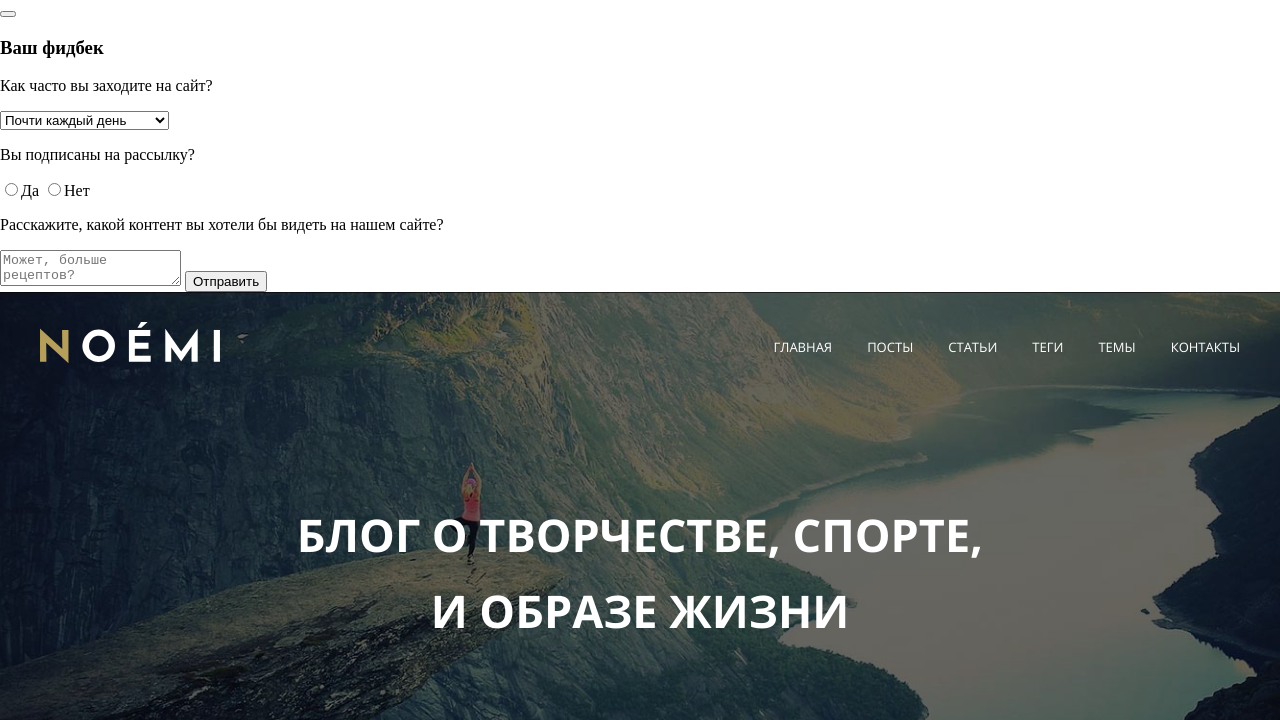
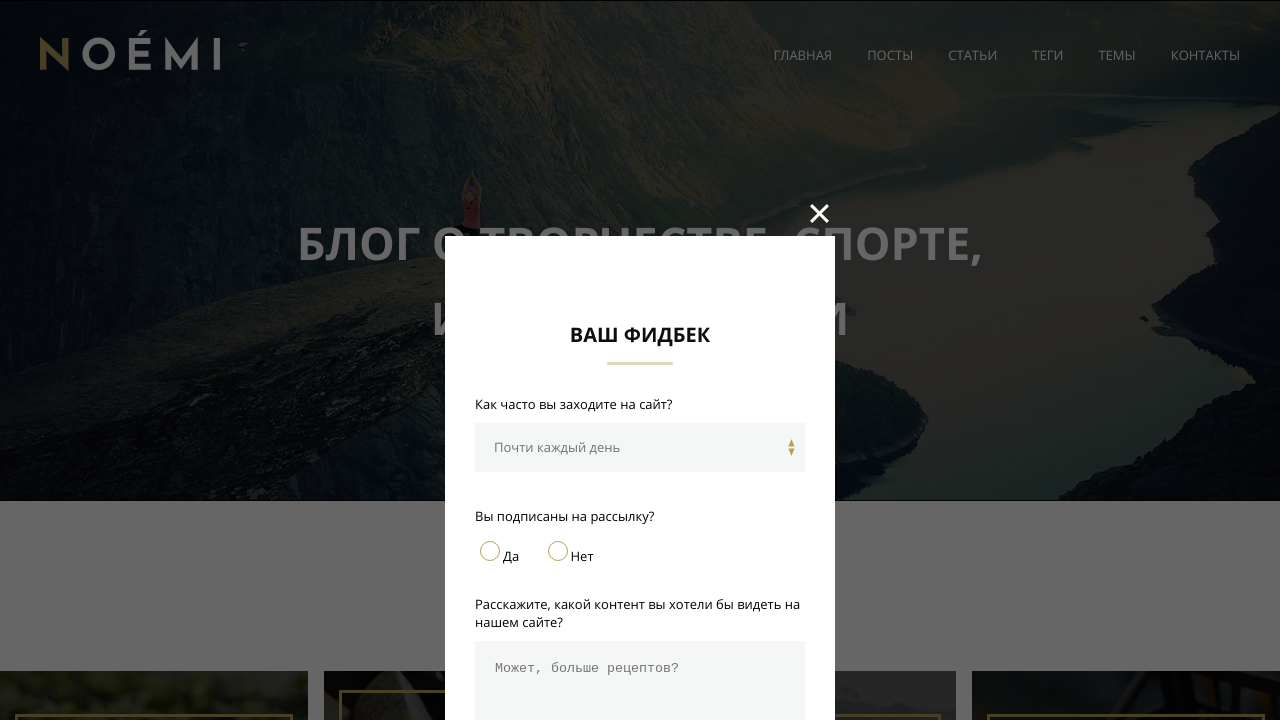
Before and after one commit to Squid90/mq-diplom, a plain HTML site: page index.html in a window 1280 px wide. Shown: the top 720 px of the page. Drawn offline with Linux system fonts and the light colour scheme; files whose address does not match are found by name.

Commit message:
Add files via upload

```diff
--- a/css/style.css
+++ b/css/style.css
@@ -14,6 +14,167 @@
 
 body {
   margin: 0 auto;
+}
+
+.hidden {
+}
+
+.popup {
+  width: 100%;
+  position: fixed;
+  top: 0;
+  left: 0;
+  right: 0;
+  bottom: 0;
+  background-color: rgba(0, 0, 0, 0.6);
+  z-index: 2;
+}
+
+.popup-form {
+  box-sizing: border-box;
+  margin: 56px auto;
+  max-width: 330px;
+  padding: 30px 23px;
+  background-color: #fff;
+}
+
+.popup-button-close {
+  border: none;
+  width: 28px;
+  height: 28px;
+  position: relative;
+  top: -60px;
+  left: 280px;
+  padding: 0;
+  background-image: url(../svg/form-x.svg);
+  background-repeat: no-repeat;
+  background-size: 19px;
+  background-position: center;
+  background-color: rgba(0, 0, 0, 0);
+}
+
+.popup-title {
+  margin: 0;
+  padding: 0;
+  text-align: center;
+  text-transform: uppercase;
+  color: #0f0d0e;
+  font-size: 16px;
+  font-family: "OpenSans", sans-serif;
+  font-style: normal;
+  font-weight: 700;
+}
+
+.popup-title:after {
+  content: "";
+  display: block;
+  border-bottom: 3px solid #e1d9bd;
+  height: 0;
+  width: 66px;
+  margin-left: auto;
+  margin-right: auto;
+  margin-top: 14px;
+  margin-bottom: 30px;
+}
+
+.popup-text {
+  margin: 0;
+  color: #000;
+  font-size: 13px;
+  font-family: "OpenSans", sans-serif;
+  font-style: normal;
+  font-weight: 400;
+}
+
+.select-list {
+  appearance: none;
+  margin-top: 10px !important;
+  margin-bottom: 35px !important;
+  box-sizing: border-box;
+  width: 100%;
+  height: 49px;
+  background-color: #f4f7f6 !important;
+  border: 0 solid;
+  padding-left: 19px;
+  margin: 0;
+  color: rgba(0, 0, 0, 0.54);
+  font-size: 13px;
+  font-family: "OpenSans", sans-serif;
+  font-style: normal;
+  font-weight: 400;
+  background: url(../svg/form-arrows.svg) no-repeat;
+  background-size: 7px 17px;
+  background-position: center right 10px;
+}
+
+.select-list:focus {
+  outline: none;
+  border: 1px solid #b59f5b;
+}
+
+.popup-radio {
+  margin-top: 13px;
+  margin-bottom: 30px;
+  display: flex;
+  align-items: center;
+}
+
+.popup-radio-item {
+  -webkit-appearance: none;
+  -moz-appearance: none;
+  appearance: none;
+  display: inline-block;
+  width: 15px;
+  height: 15px;
+  border: 1px solid #b59f5b;
+  border-radius: 50%;
+}
+
+.radio-yes {
+  margin-right: 30px;
+}
+
+.popup-radio-item:checked {
+  -webkit-appearance: none;
+  -moz-appearance: none;
+  appearance: none;
+  display: inline-block;
+  width: 15px;
+  height: 15px;
+  padding: 2px;
+  background-clip: content-box;
+  border: 1px solid #b59f5b;
+  background-color: #b59f5b;
+  border-radius: 50%;
+}
+
+.popup-textarea {
+  margin-top: 10px;
+  margin-bottom: 28px;
+  box-sizing: border-box;
+  border: none;
+  padding: 20px;
+  width: 100%;
+  height: 130px;
+  resize: none;
+  background-color: #f4f7f6;
+}
+
+.popup-button-send {
+  width: 100%;
+  border: none;
+  background-color: #b59f5b;
+  height: 49px;
+  text-transform: uppercase;
+  font-size: 14px;
+  color: #fff;
+  font-family: "OpenSans", sans-serif;
+  font-style: normal;
+  font-weight: 700;
+}
+
+.popup-button-send:hover {
+  background-color: #323232;
 }
 
 .header {
@@ -830,6 +991,36 @@ picture {
 }
 
 @media (min-width: 641px) and (max-width: 1199px) {
+  .popup-form {
+    margin: 236px auto;
+    max-width: 390px;
+    padding: 53px 30px;
+  }
+
+  .popup-button-close {
+    top: -90px;
+    left: 330px;
+  }
+
+  .popup-title {
+    font-size: 18px;
+  }
+
+  .popup-radio {
+    margin-top: 13px;
+    margin-bottom: 30px;
+  }
+
+  .popup-radio-item {
+    width: 26px;
+    height: 26px;
+  }
+
+  .popup-radio-item:checked {
+    width: 26px;
+    height: 26px;
+  }
+
   .header {
     background-image: url("../img/banner-bg-tablet.jpg");
     padding-top: 45px;
@@ -997,6 +1188,35 @@ picture {
 }
 
 @media (min-width: 1200px) {
+  .popup-form {
+    margin: 236px auto;
+    max-width: 390px;
+    padding: 53px 30px;
+  }
+
+  .popup-button-close {
+    top: -90px;
+    left: 330px;
+  }
+
+  .popup-title {
+    font-size: 20px;
+  }
+
+  .popup-radio-item {
+    width: 20px;
+    height: 20px;
+  }
+
+  .popup-radio-item:checked {
+    width: 20px;
+    height: 20px;
+  }
+
+  .radio-yes {
+    margin-right: 20px;
+  }
+
   .header {
     background-image: url("../img/banner-bg.jpg");
     padding-bottom: 146px;
```
